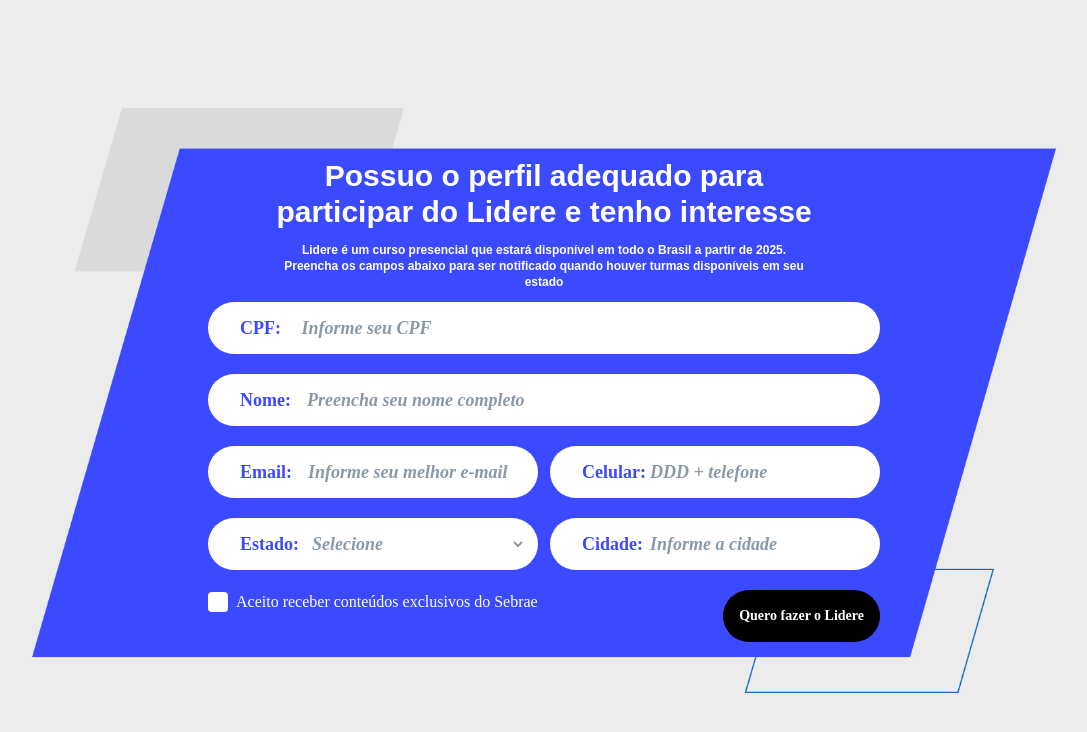
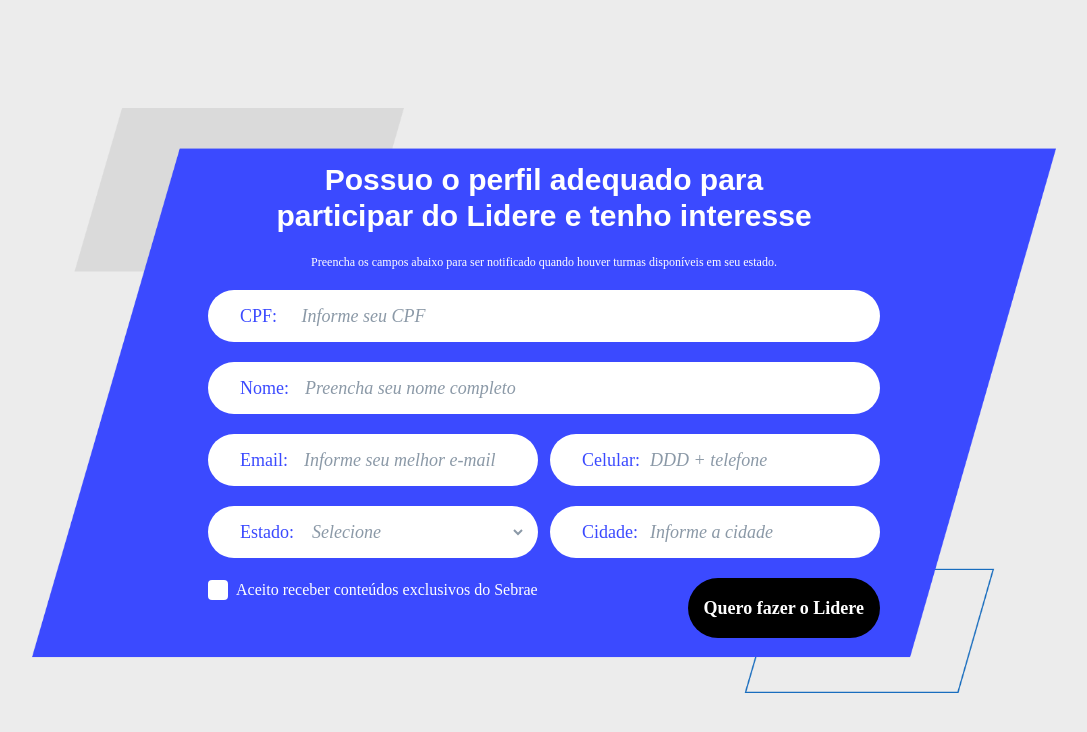
Before and after one commit to Niloinpng/sebrae-lidere-form, a React (Vite) app: page / in a window 1280 px wide. Shown: the top 732 px of the page, without its empty margins (96-1183 px from the left). Built offline with nearby package versions, Linux system fonts and the light colour scheme.

Commit message:
:sparkles: ajusta o layout e a responsividade do formulário, incluindo melhorias no espaçamento e na fonte

```diff
--- a/src/App.tsx
+++ b/src/App.tsx
@@ -26,7 +26,7 @@
         }}
       />
 
-      <div className="relative flex flex-col items-center justify-center p-4 gap-3 z-10
+      <div className="relative flex flex-col items-center justify-center p-4 gap-3 xl:gap-5  z-10
                       xl:mx-72
                       2xl:mx-96
                       ">
@@ -44,21 +44,20 @@
             <h1 className="font-campuni text-white text-center text-base
                           xl:px-16
                           xl:text-3xl
-                          xl:font-bold
+                          font-bold
                           2xl:text-4xl
                           2xl:px-48"
                           >
-              Possuo o perfil adequado para participar do Lidere e <span className="font-bold">tenho interesse</span>
+              Possuo o perfil adequado para participar do Lidere e tenho interesse
             </h1>
-            <h2 className="font-alegreya text-white text-center text-xs
+            <h2 className="font-figtree text-white text-center text-xs
                           xl:px-16
                           xl:text-xm
-                          xl:font-bold
                           2xl:text-xl
                           ">
-              Lidere é um curso presencial que estará disponível em todo o Brasil a partir de 2025.
-              <span className="hidden xl:inline"><br></br></span>
-              Preencha os campos abaixo para ser notificado quando houver turmas disponíveis em seu estado
+
+              <span className="hidden xl:inline"></span>
+              Preencha os campos abaixo para ser notificado quando houver turmas disponíveis em seu estado.
             </h2>
             <Form onSuccess={() => setSuccess(true)} />
           </>
--- a/src/components/Campo.tsx
+++ b/src/components/Campo.tsx
@@ -25,7 +25,7 @@
       ${iserro ? "bg-Vermelho95 border border-Vermelho35" : "bg-white"}
     `}
   >
-    <label className="w-14 xl:ml-4 text-left font-figtree text-LidereAzul62 font-medium text-xs pl-1 xl:text-lg xl:font-bold">
+    <label className="w-14 xl:ml-4 text-left font-figtree text-LidereAzul62 font-medium text-xs pl-1 xl:text-lg ">
       {name}:
     </label>
     <input
@@ -35,7 +35,6 @@
         text-xs
         xl:ml-4
         xl:text-lg
-        xl:font-bold
         ${iserro ? "placeholder-Vermelho35" : "placeholder:text-Cinza"}
       `}
       type={tipo}
--- a/src/components/CampoSelect.tsx
+++ b/src/components/CampoSelect.tsx
@@ -23,7 +23,7 @@
         ${iserro ? "bg-Vermelho95 border border-Vermelho35" : "bg-white"}
       `}
     >
-      <label className="w-14 xl:ml-4 text-left font-figtree text-LidereAzul62 font-medium text-xs pl-1 xl:text-lg xl:font-bold">
+      <label className="w-14 xl:ml-4 text-left font-figtree text-LidereAzul62 font-medium text-xs pl-1 xl:text-lg">
         {name}:
       </label>
       <select
@@ -33,7 +33,6 @@
           text-xs
           xl:ml-4
           xl:text-lg
-          xl:font-bold
           ${iserro ? "text-Vermelho35" : "text-Cinza"}
           ${valor === "" ? "italic text-Cinza" : "normal-case text-black"}
         `}
--- a/src/components/Form.tsx
+++ b/src/components/Form.tsx
@@ -234,7 +234,7 @@
 
             <button
                 type="submit"
-                className="bg-black rounded-full w-max font-figtree font-bold text-white p-3 xl:p-4 2xl:p-6 text-sm xl:text-2xm"
+                className="bg-black rounded-full w-max font-figtree font-bold text-white p-3 xl:p-4 2xl:p-6 text-sm xl:text-lg hover:bg-opacity-50"
             >
                 Quero fazer o Lidere
             </button>
```
